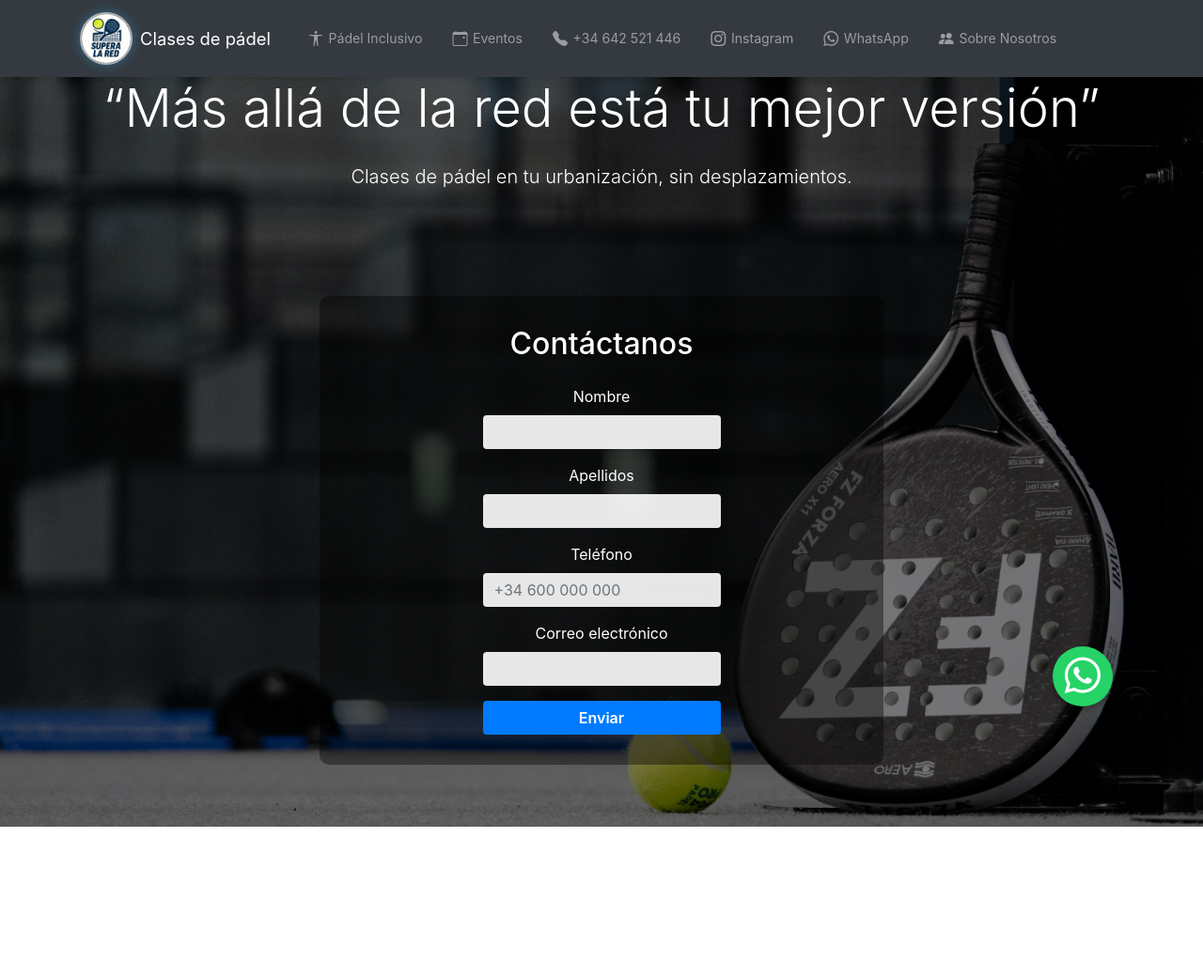
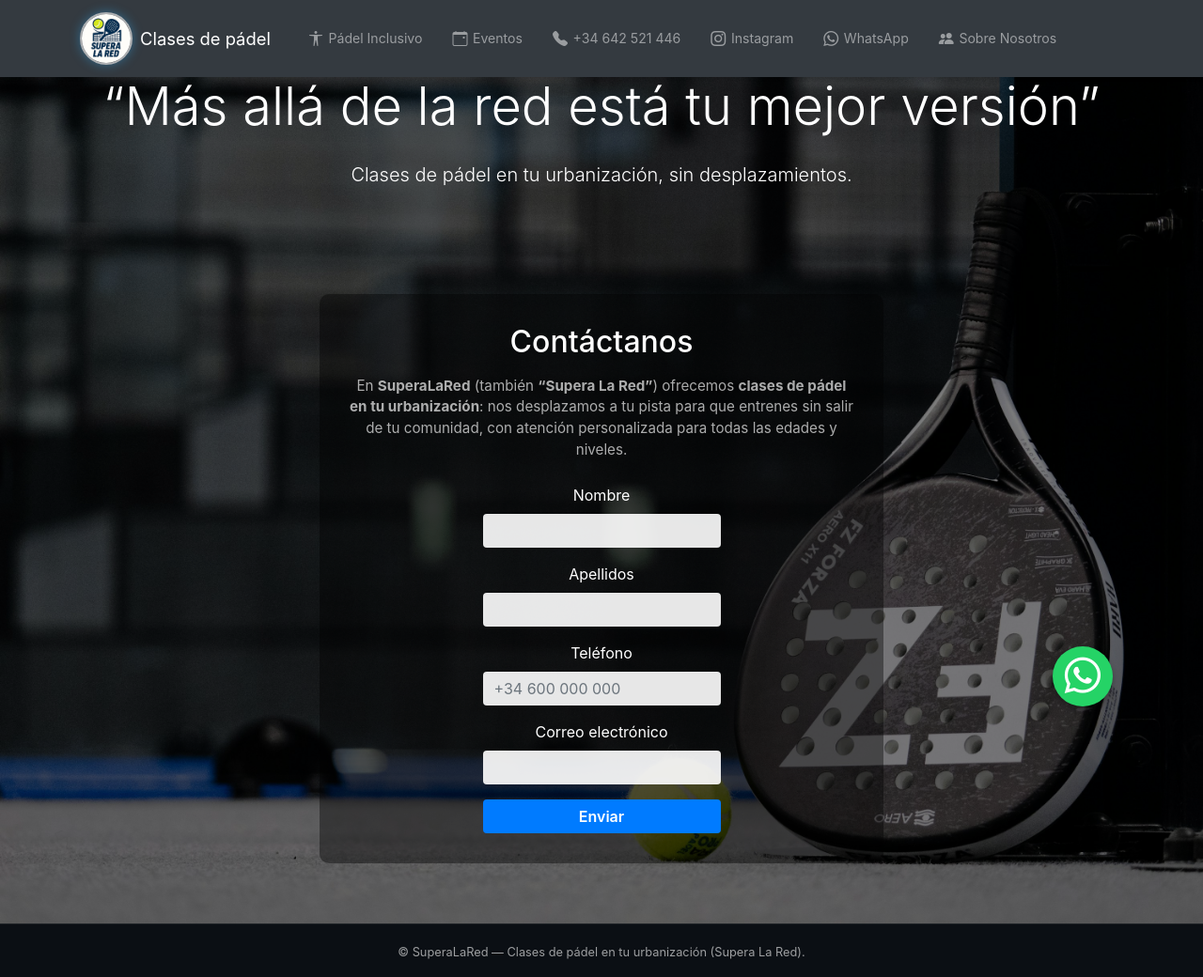
Before and after one commit to superalared/SuperaLaRed, a plain HTML site: page index.html in a window 1280 px wide. Shown: the whole page at 94% size. Before the commit the page ends 880 px from the top, so only its background shows below. Drawn offline with nearby package versions, Linux system fonts and the light colour scheme.

Commit message:
Footer con fondo sólido + estilo sutil de texto de marca

```diff
--- a/index.html
+++ b/index.html
@@ -19,6 +19,10 @@
   <meta property="og:image:width" content="1200" />
   <meta property="og:image:height" content="630" />
 
+  <meta property="og:image" content="https://superalared.com/public/img/hero7.jpg" />
+<meta name="twitter:image" content="https://superalared.com/public/img/hero7.jpg" />
+
+
   <meta name="twitter:card" content="summary_large_image" />
   <meta name="twitter:title" content="Clases de pádel en tu urbanización | SuperaLaRed" />
   <meta name="twitter:description" content="Clases de pádel a domicilio en tu urbanización. Entrena sin desplazarte y mejora tu juego." />
@@ -37,7 +41,7 @@
   <link rel="stylesheet" href="public/views/css/style.css" />
   <link href="https://cdn.jsdelivr.net/npm/bootstrap-icons@1.11.3/font/bootstrap-icons.css" rel="stylesheet" />
 
-<script defer data-domain="superalared.com" src="https://plausible.io/js/script.js"></script>
+  <script defer data-domain="superalared.com" src="https://plausible.io/js/script.js"></script>
 
   <script type="application/ld+json">
   {
@@ -52,20 +56,48 @@
     }
   }
   </script>
+  <script type="application/ld+json">
+  {
+    "@context": "https://schema.org",
+    "@type": "Organization",
+    "name": "SuperaLaRed",
+    "url": "https://superalared.com/",
+    "logo": "https://superalared.com/public/img/LOGO%20SUPERALARED.jpeg",
+    "sameAs": ["https://instagram.com/superalared"],
+    "contactPoint": [{
+      "@type": "ContactPoint",
+      "telephone": "+34-642-521-446",
+      "contactType": "customer service",
+      "areaServed": "ES",
+      "availableLanguage": ["es"]
+    }]
+  }
+  </script>
 </head>
 
 <body>
+  <!-- Navbar -->
   <div id="navbar-placeholder" aria-label="Barra de navegación"></div>
 
+  <!-- HERO -->
   <section class="hero d-flex align-items-center justify-content-center text-white text-center">
     <div class="overlay" aria-hidden="true"></div>
     <div class="container position-relative z-1">
       <h1 class="display-4 fw-bold mb-4">“Más allá de la red está tu mejor versión”</h1>
       <p class="lead mb-5">Clases de pádel en tu urbanización, sin desplazamientos.</p>
 
+      <!-- CONTACTO -->
       <section id="contacto" class="contact-transparent" aria-labelledby="contacto-title">
         <div class="container">
-          <h2 id="contacto-title" class="text-center mb-4">Contáctanos</h2>
+          <h2 id="contacto-title" class="text-center mb-3">Contáctanos</h2>
+
+          <!-- Párrafo de marca para SEO -->
+          <p class="text-center mb-4 brand-intro">
+            En <strong>SuperaLaRed</strong> (también <strong>“Supera La Red”</strong>) ofrecemos
+            <strong>clases de pádel en tu urbanización</strong>: nos desplazamos a tu pista para que entrenes
+            sin salir de tu comunidad, con atención personalizada para todas las edades y niveles.
+          </p>
+
           <div class="row justify-content-center">
             <div class="col-lg-6">
               <form id="contactForm" action="https://formspree.io/f/xrbygqdq" method="POST" novalidate>
@@ -108,13 +140,22 @@
           </div>
         </div>
       </section>
+      <!-- FIN CONTACTO -->
     </div>
   </section>
 
+  <!-- WhatsApp flotante -->
   <a href="https://wa.me/34642521446" class="whatsapp-float" target="_blank" rel="noopener noreferrer" aria-label="Chat en WhatsApp">
     <i class="bi bi-whatsapp" aria-hidden="true"></i>
   </a>
 
+  <footer class="site-footer">
+  <div class="container text-center py-3">
+    <small>© SuperaLaRed — Clases de pádel en tu urbanización (Supera La Red).</small>
+  </div>
+</footer>
+
+  <!-- Scripts -->
   <script src="https://cdn.jsdelivr.net/npm/bootstrap@5.3.3/dist/js/bootstrap.bundle.min.js"></script>
   <script src="public/js/navbar.js"></script>
   <script src="public/js/formulario.js"></script>
--- a/public/views/css/style.css
+++ b/public/views/css/style.css
@@ -58,3 +58,22 @@ body { padding-top: var(--nav-h); }
   .hero h1 { font-size: 1.6rem; line-height: 1.2; }
   .hero p.lead { font-size: 1rem; }
 }
+.brand-intro { opacity: .95; }
+/* Texto de marca sutil en el bloque de contacto */
+.brand-intro{
+  color: rgba(255,255,255,.7);   /* similar a text-white-50 pero un poco más legible */
+  font-size: .95rem;
+  max-width: 800px;
+  margin-left: auto;
+  margin-right: auto;
+}
+
+/* Asegura contraste del footer sobre fondos oscuros */
+footer small { color: rgba(255,255,255,.6); }
+/* Footer consistente, sin imagen de fondo */
+.site-footer{
+  background:#0b0f14;                 /* mismo tono oscuro del sitio */
+  border-top:1px solid rgba(255,255,255,.08);
+  color: rgba(255,255,255,.6);
+}
+.site-footer small{ color: rgba(255,255,255,.6); }
```
